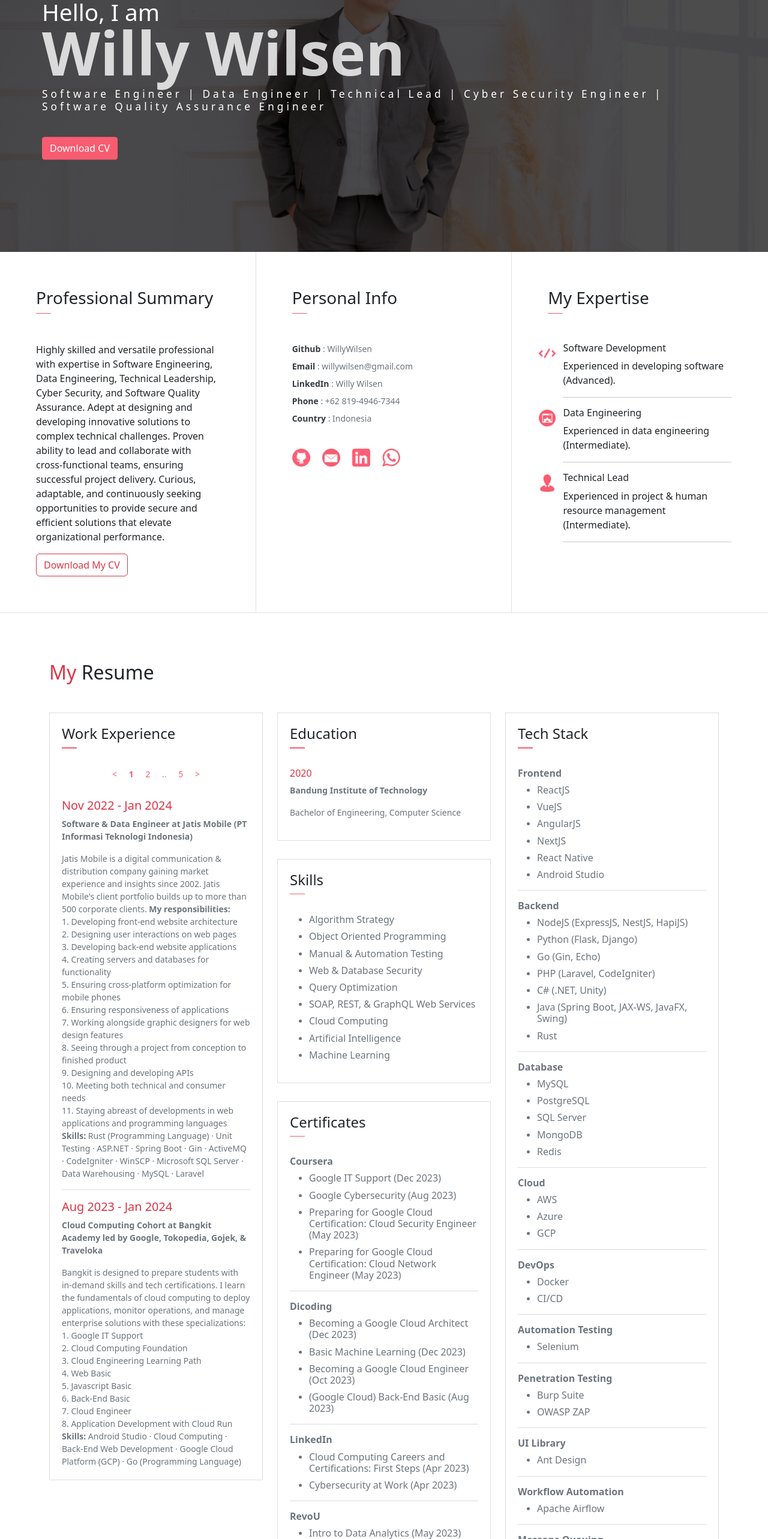
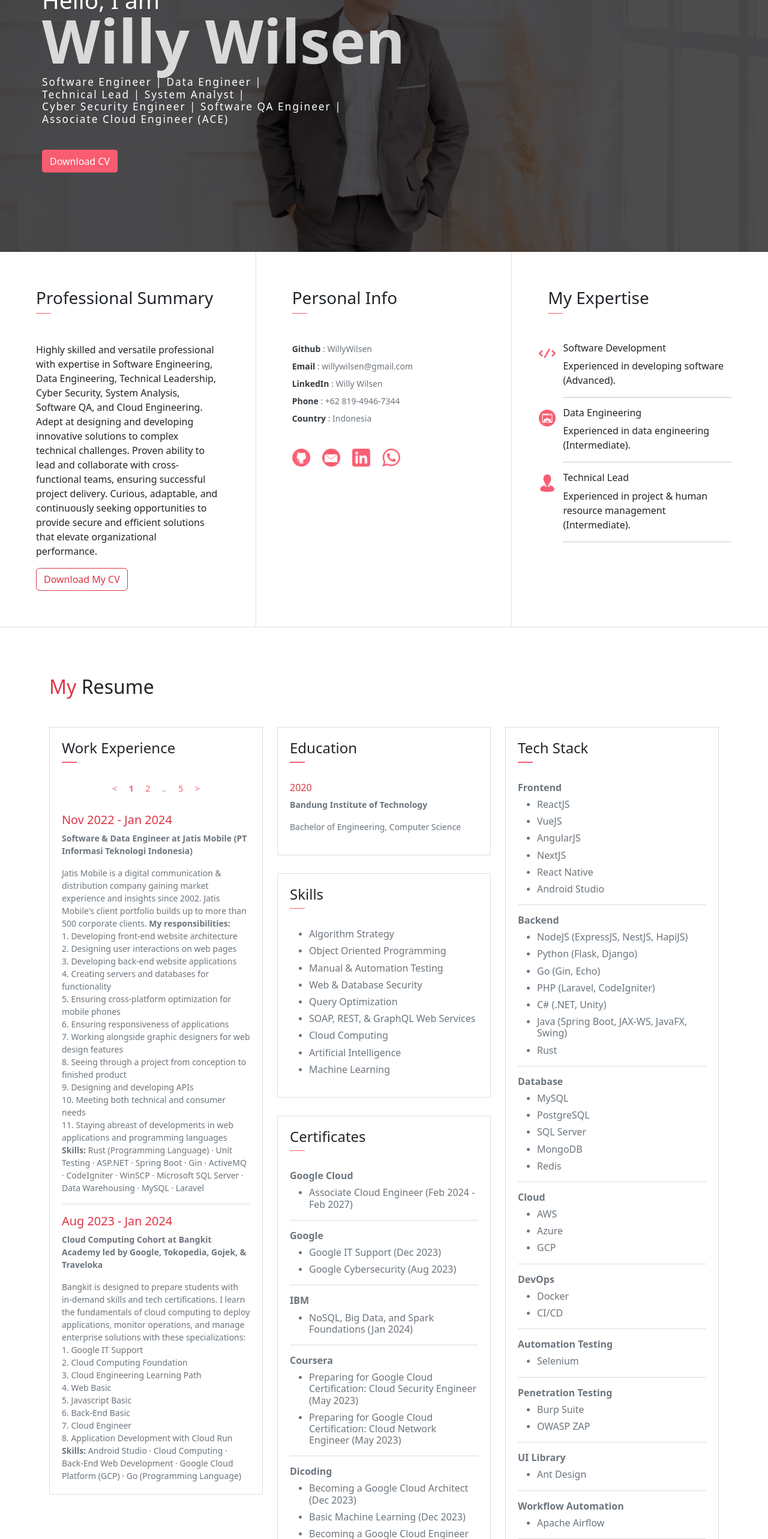
Before and after one commit to WillyWilsen/My-Profile-UI, a Next.js app: page / in a window 1280 px wide. Shown: the part 220-2786 px from the top of the page at 60% size. Built offline with nearby package versions, Linux system fonts and the light colour scheme; no server answers.

Commit message:
Update Profile

```diff
--- a/pages/index.js
+++ b/pages/index.js
@@ -386,12 +386,17 @@ export default function Home() {
               <h4 className={custom.headersubtitle}>Hello, I am</h4>
               <h1 className={custom.headertitle}>Willy Wilsen</h1>
               <h6 className={custom.headermono}>
-                Software Engineer | Data Engineer | Technical Lead | Cyber
-                Security Engineer | Software Quality Assurance Engineer
+                Software Engineer | Data Engineer |
+                <br></br>
+                Technical Lead | System Analyst |
+                <br></br>
+                Cyber Security Engineer | Software QA Engineer |
+                <br></br>
+                Associate Cloud Engineer (ACE)
               </h6>
               <a
                 rel="noreferrer"
-                href="https://drive.google.com/uc?id=1LuN8kfLoyDOaLazXLxWEeNVEMzYglfyY&export=download"
+                href="https://drive.google.com/uc?id=1NE4CEEwh8TxspB_IIO_xIcOP7LjeBSTU&export=download"
                 target="_blank"
               >
                 <button
@@ -412,16 +417,14 @@ export default function Home() {
               </h3>
               <span className={`${custom.line} mb-5`}></span>
               <p className="mt-20">
-                Highly skilled and versatile professional with expertise in Software Engineering, Data Engineering,
-                Technical Leadership, Cyber Security, and Software Quality Assurance. Adept at designing and
-                developing innovative solutions to complex technical challenges. Proven ability to lead and
-                collaborate with cross-functional teams, ensuring successful project delivery. Curious, adaptable,
-                and continuously seeking opportunities to provide secure and efficient solutions that elevate
-                organizational performance.
+                Highly skilled and versatile professional with expertise in Software Engineering, Data Engineering, Technical Leadership, Cyber Security, System Analysis, Software QA, and Cloud Engineering.
+                Adept at designing and developing innovative solutions to complex technical challenges.
+                Proven ability to lead and collaborate with cross-functional teams, ensuring successful project delivery.
+                Curious, adaptable, and continuously seeking opportunities to provide secure and efficient solutions that elevate organizational performance.
               </p>
               <a
                 rel="noreferrer"
-                href="https://drive.google.com/uc?id=1LuN8kfLoyDOaLazXLxWEeNVEMzYglfyY&export=download"
+                href="https://drive.google.com/uc?id=1NE4CEEwh8TxspB_IIO_xIcOP7LjeBSTU&export=download"
                 target="_blank"
               >
                 <button className="btn btn-outline-danger">
@@ -725,7 +728,16 @@ export default function Home() {
                   </div>
                   <div className={custom.cardbody}>
                     <h6>
-                      <b>Coursera</b>
+                      <b>Google Cloud</b>
+                    </h6>
+                    <ul>
+                      <li>
+                        <h6>Associate Cloud Engineer (Feb 2024 - Feb 2027)</h6>
+                      </li>
+                    </ul>
+                    <hr></hr>
+                    <h6>
+                      <b>Google</b>
                     </h6>
                     <ul>
                       <li>
@@ -734,6 +746,21 @@ export default function Home() {
                       <li>
                         <h6>Google Cybersecurity (Aug 2023)</h6>
                       </li>
+                    </ul>
+                    <hr></hr>
+                    <h6>
+                      <b>IBM</b>
+                    </h6>
+                    <ul>
+                      <li>
+                        <h6>NoSQL, Big Data, and Spark Foundations (Jan 2024)</h6>
+                      </li>
+                    </ul>
+                    <hr></hr>
+                    <h6>
+                      <b>Coursera</b>
+                    </h6>
+                    <ul>
                       <li>
                         <h6>
                           Preparing for Google Cloud Certification: Cloud
--- a/styles/custom.module.css
+++ b/styles/custom.module.css
@@ -41,7 +41,7 @@
 }
 
 .header .headercontent .headermono {
-    letter-spacing: 5px;
+    letter-spacing: 2px;
     font-weight: 500;
     font-size: calc(12px + (19 - 12) * ((100vw - 300px) / (1600 - 300)));
     margin-bottom: 40px;
```
